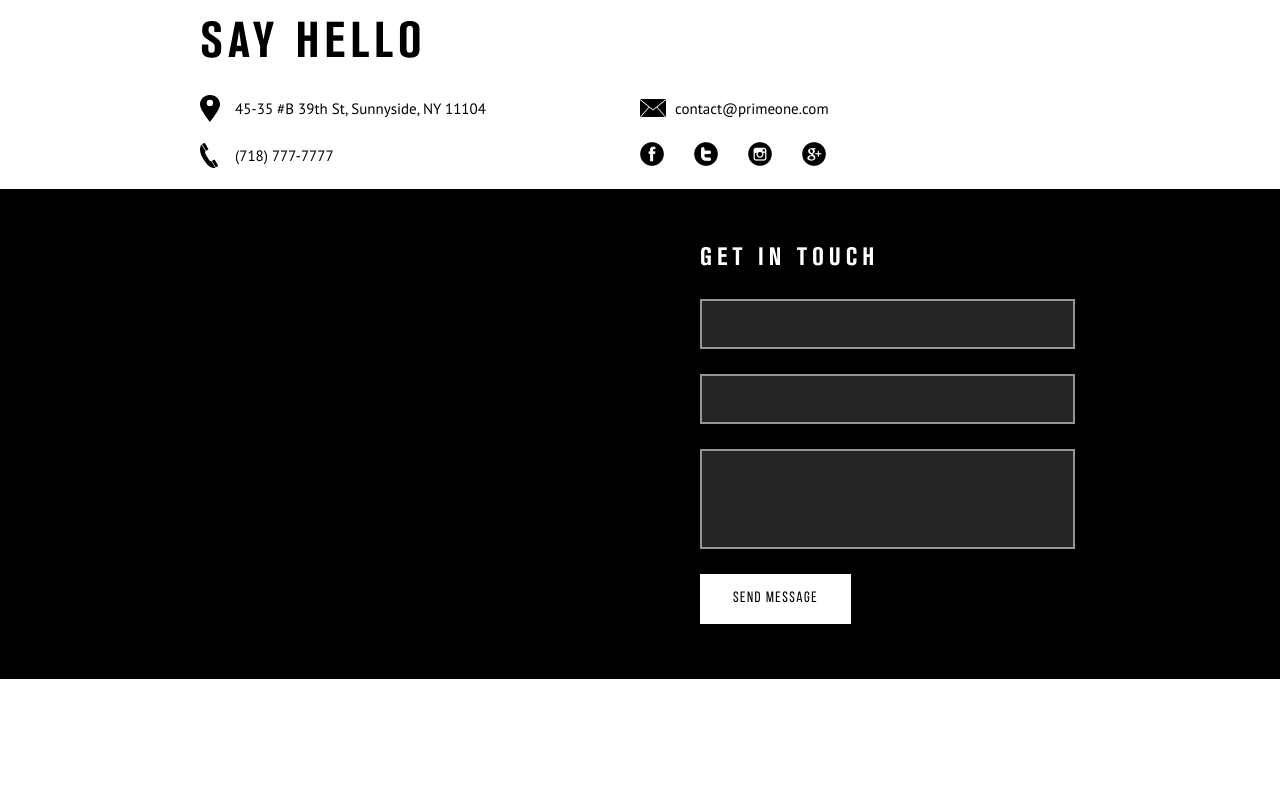
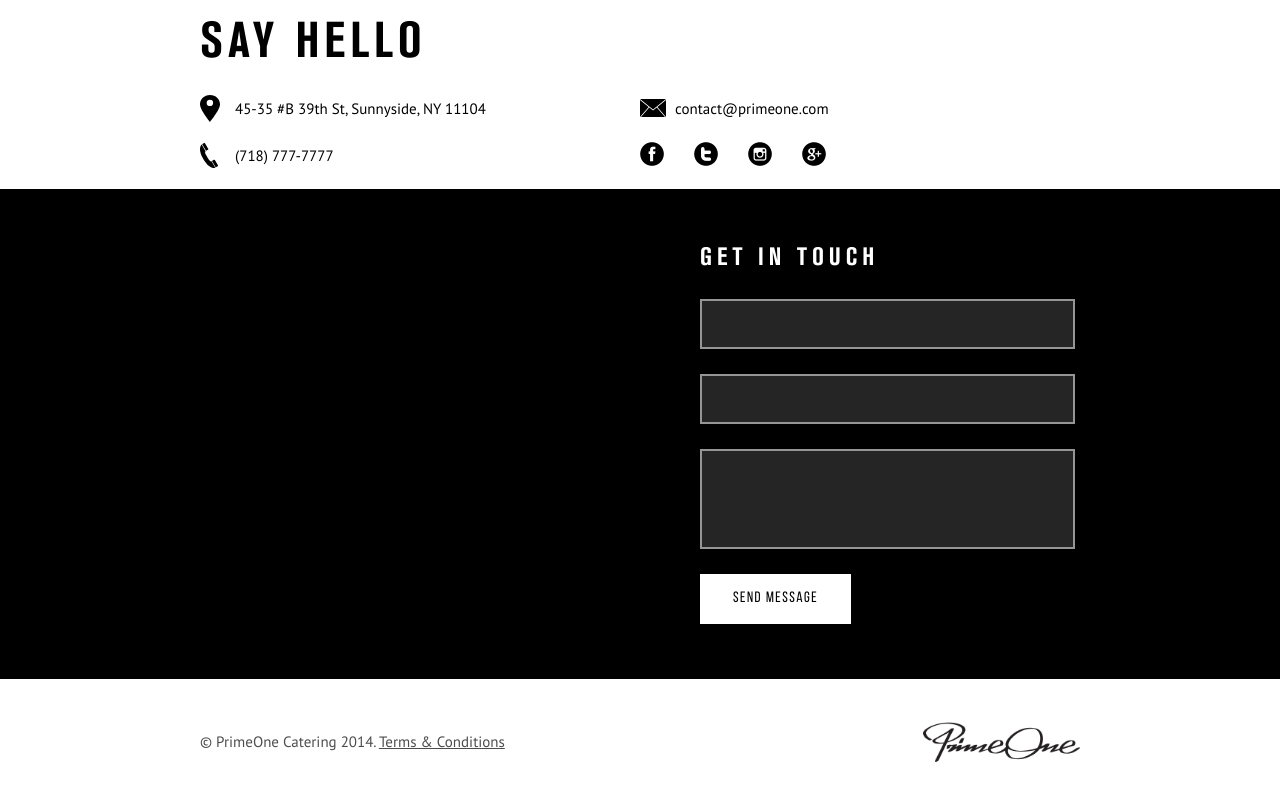
Before and after one commit to pfafenrot-nika/PrimeOne, a website: page #src/index.html in a window 1280 px wide. Shown: the part 1869-2673 px from the top of the page. Before the commit the page ends 2548 px from the top, so only its background shows below. Drawn offline with nearby package versions, Linux system fonts and the light colour scheme; some packages are replaced by stand-ins of ours; files that its build step writes are made by us from their sources; files whose address does not match are found by name.

Commit message:
Ready Footer (adaptive)

```diff
--- a/#src/_footer.html
+++ b/#src/_footer.html
@@ -1,5 +1,12 @@
 <footer class="footer">
 	<div class="footer__content _container">
-
+		<div class="footer-body">
+			<div class="footer-body__column">
+				<div class="footer-body__text">© PrimeOne Catering 2014. <a href="#" target="_blank">Terms & Conditions</a></div>
+			</div>
+			<div class="footer-body__column">
+				<a href="#" class="footer-body__logo"><img src="img/logo.png" alt=""></a>
+			</div>
+		</div>
 	</div>
 </footer>
--- a/#src/scss/footer.scss
+++ b/#src/scss/footer.scss
@@ -1,4 +1,54 @@
-footer{}
+footer{
+	// .footer__content
+	&__content {
+  }
+}
 //====================================================================================================
+.footer-body {
+  padding: 50px 0px;
+  height: 125px;
+  @include flexbox();
+  justify-content: space-between;
+  align-items: center;
+  @media (max-width: $md2 + px) {
+    flex-direction: column;
+    padding: 20px 0;
+    height: auto;
+  }
+	// .footer-body__column
+	&__column {
+    @media (max-width: $md2 + px) {
+      &:first-child {
+        @include flexorder(2);
+      }
+      &:last-child {
+        @include flexorder(1);
+        margin: 0px 0px 15px 0px;
+      }
+    }
+	}
+	// .footer-body__text
+	&__text {
+    font-size: 15px;
+    line-height: 25px;
+    color: #4d4d4d;
+    @media (max-width: $md2 + px) {
+      text-align: center;
+    }
+    a {
+      text-decoration: underline;
+      color: #4d4d4d;
+      &:hover {
+        text-decoration: none;
+      }
+    }
+	}
+	// .footer-body__logo
+	&__logo {
+    img {
+      max-height: 40px;
+    }
+	}
+}
 
 //====================================================================================================
```
Also changed, not shown: PrimeOne/index.html (+8 -1 lines), PrimeOne/css/style.css, PrimeOne/css/style.min.css.
